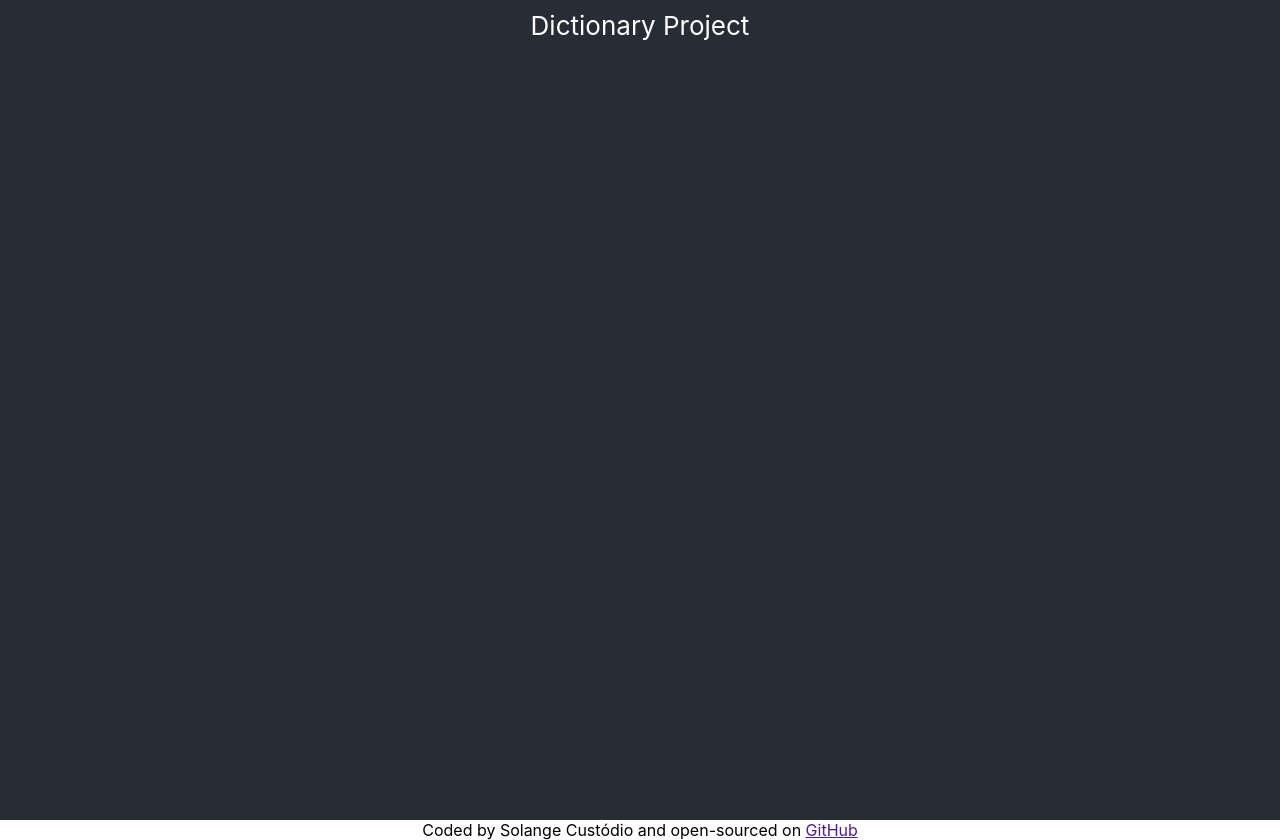
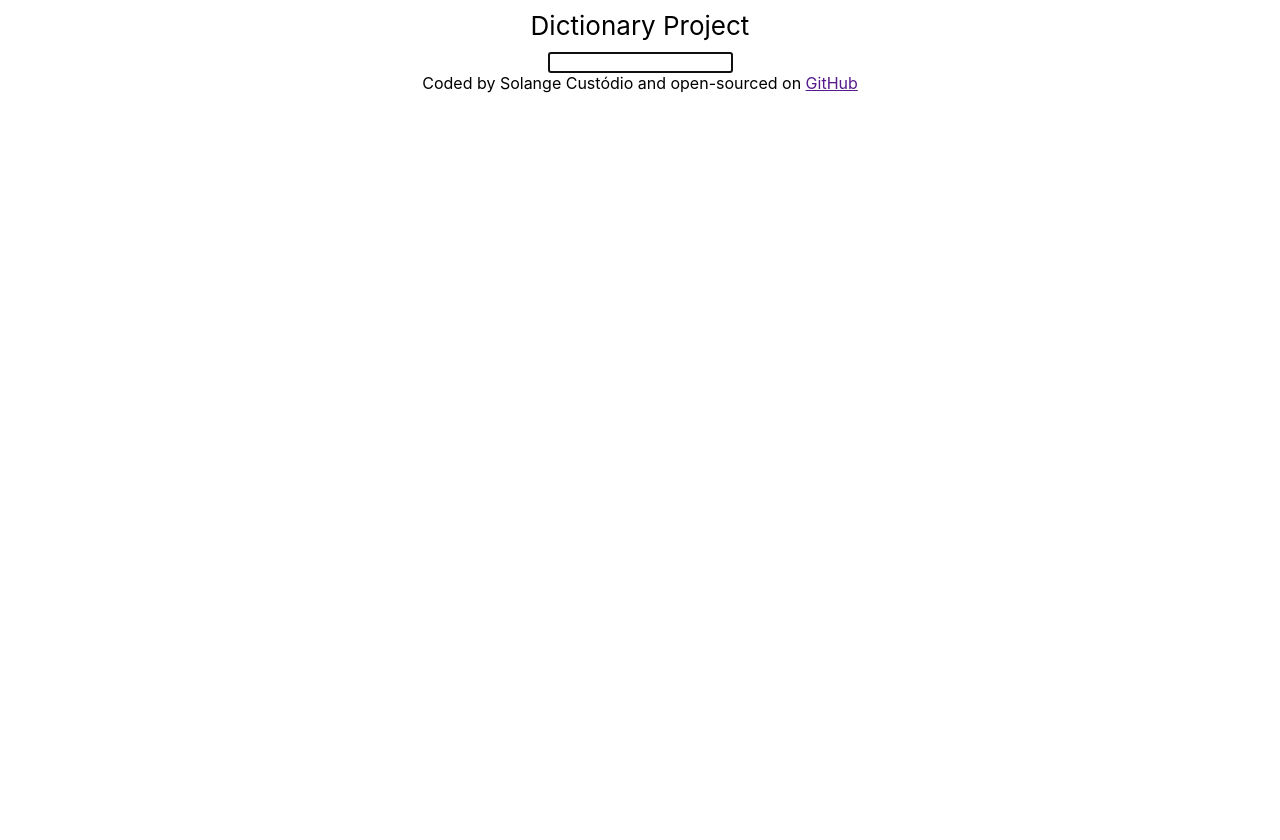
Before and after one commit to SolangeRSC/dictionary-project, a React (Create React App) app: page / in a window 1280 px wide. After the commit the page ends 800 px from the top, so only its background shows below. Built offline with nearby package versions, Linux system fonts and the light colour scheme.

Commit message:
added search engine

```diff
--- a/src/App.css
+++ b/src/App.css
@@ -4,9 +4,7 @@
 
 .App-header {
   padding: 10px 0px;
-  background-color: #282c34;
-  min-height: 100vh;
   align-items: center;
   font-size: calc(10px + 2vmin);
-  color: white;
+  color: rgb(0, 0, 0);
 }
--- a/src/App.js
+++ b/src/App.js
@@ -1,10 +1,12 @@
 import "./App.css";
+import Dictionary from "./Dictionary";
 
 function App() {
   return (
     <div className="App">
       <div className="container">
         <header className="App-header">Dictionary Project</header>
+        <Dictionary />
         <footer>
           Coded by Solange Custódio and open-sourced on <a href="">GitHub</a>
         </footer>
--- /dev/null
+++ b/src/Dictionary.js
@@ -0,0 +1,19 @@
+import React, { useState } from "react";
+
+export default function Dictionary() {
+  let [keyword, setKeyword] = useState(null);
+  function search(event) {
+    event.preventDefault();
+  }
+
+  function handleKeyword(event) {
+    setKeyword(event.target.value);
+  }
+  return (
+    <div className="Dictionaty">
+      <form onSubmit={search}>
+        <input type="search" autoFocus={true} onChange={handleKeyword}></input>
+      </form>
+    </div>
+  );
+}
```
